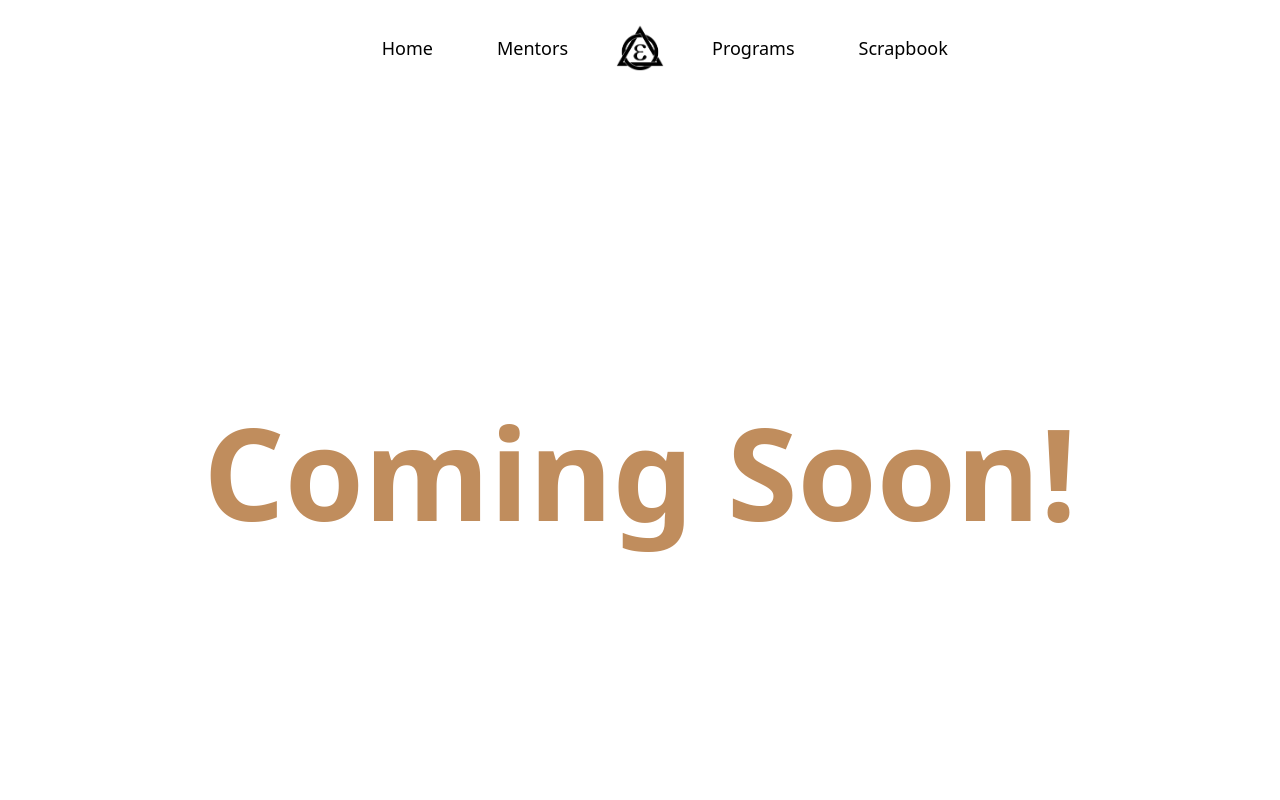
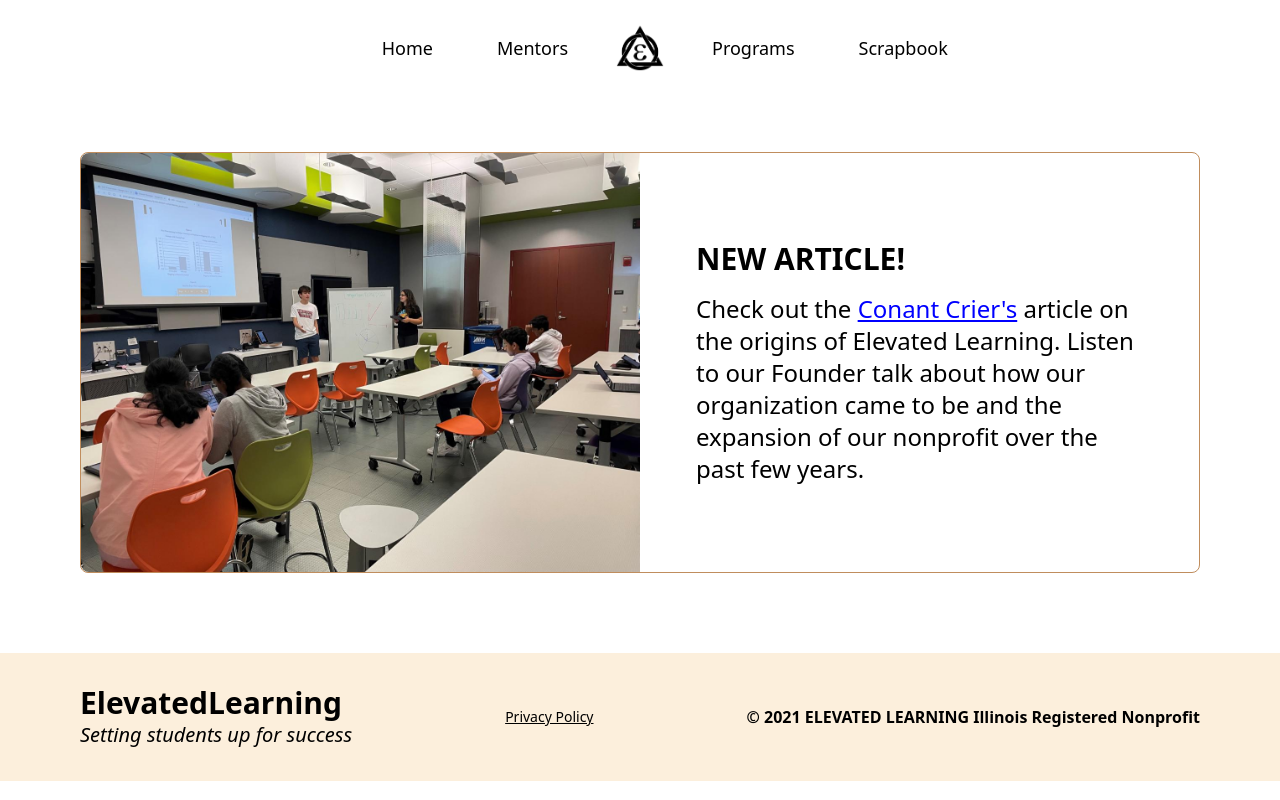
Before and after one commit to abhay1105/newelevatedtest, a React (Create React App) app: page /scrapbook in a window 1280 px wide. Shown: the top 800 px of the page. Built offline with nearby package versions, Linux system fonts and the light colour scheme.

Commit message:
added crier article to scrapbook, changed footer and header side

```diff
--- a/src/Scrapbook.js
+++ b/src/Scrapbook.js
@@ -1,10 +1,27 @@
 import React from 'react'
+import { RoughNotationGroup } from 'react-rough-notation'
+import RoughUnderline from './components/RoughUnderline'
 
 const Scrapbook = () => {
     return (
-        <div className='grid h-screen place-items-center'>
-            <div className='text-center'>
-                <p className='text-9xl font-bold text-main-shadow'>Coming Soon!</p>
+        // <div className='grid h-screen place-items-center'>
+        //     <div className='text-center'>
+        //         <p className='text-9xl font-bold text-main-shadow'>Coming Soon!</p>
+        //     </div>
+        // </div>
+        <div>
+            <div className='mx-4 lg:mx-20 my-10 lg:my-20'>
+                <div className='lg:flex justify-between items-center border border-main-shadow rounded-lg'>
+                    <div className='lg:w-1/2 w-full h-full'>
+                        <img className='rounded-l-lg w-full lg:h-full h-[33rem] object-cover' src='/crierArticleImg.jpeg' />
+                    </div>
+                    <div className='lg:w-1/2 p-6 lg:p-14 h-max space-y-4'>
+                        <p className='text-3xl font-bold'>NEW ARTICLE!</p>
+                        <div className='space-y-4 text-2xl'>
+                            <p>Check out the <a style={{ color: 'blue', fontWeight: 'semi-bold' }} href="https://conantcrier.com/features/conant-seniors-non-profit-organization-provides-free-education/" target="_blank"><u>Conant Crier's</u></a> article on the origins of Elevated Learning. Listen to our Founder talk about how our organization came to be and the expansion of our nonprofit over the past few years.</p>
+                        </div>
+                    </div>
+                </div>
             </div>
         </div>
     )
--- a/src/components/Footer.js
+++ b/src/components/Footer.js
@@ -12,7 +12,7 @@ const Footer = () => {
                 <PrivacyPolicy />
             </div>
             <div>
-                <p className="text-center text-background font-semibold">© 2021 ELEVATED LEARNING Illinois Registered Non-Profit</p>
+                <p className="text-center text-background font-semibold">© 2021 ELEVATED LEARNING Illinois Registered Nonprofit</p>
             </div>
         </div>
     )
--- a/src/components/HeaderSide.js
+++ b/src/components/HeaderSide.js
@@ -36,6 +36,32 @@ const HeaderSide = () => {
                         <div className='flex h-full bg-gray-800 bg-opacity-30'>
                             <div className='w-full h-full flex flex-col justify-between '>
                                 <div className='p-10'>
+                                    <p className='text-white text-4xl font-semibold'>Check Out Our Scrapbook!</p>
+                                </div>
+                                <div className='flex p-10'>
+                                    <a target="_blank" href={urls.SCRAPBOOK_URL}>
+                                        <div className='bg-white px-4 py-2 cursor-pointer'>
+                                            <p className='text-black text-lg'>Click Here</p>
+                                        </div>
+                                    </a>
+                                </div>
+                            </div>
+                            <div className='flex flex-col justify-center p-2'>
+                                <Dots currIndex={currImageIndex} setCurrIndex={setCurrImageIndex} />
+                            </div>
+                        </div>
+
+                    </div>
+                    <img src='/crierArticleImg.jpeg' className='h-full w-full object-cover' />
+                </div>
+            }
+            {
+                currImageIndex == 1 &&
+                <div className='relative h-full w-full'>
+                    <div className='absolute w-full h-full'>
+                        <div className='flex h-full bg-gray-800 bg-opacity-30'>
+                            <div className='w-full h-full flex flex-col justify-between '>
+                                <div className='p-10'>
                                     <p className='text-white text-4xl font-semibold'>Fall Classes Begin September 11th, 2022</p>
                                 </div>
                                 <div className='flex p-10'>
@@ -53,32 +79,6 @@ const HeaderSide = () => {
 
                     </div>
                     <img src='https://images.unsplash.com/photo-1444492417251-9c84a5fa18e0?ixlib=rb-1.2.1&ixid=MnwxMjA3fDB8MHxwaG90by1wYWdlfHx8fGVufDB8fHx8&auto=format&fit=crop&w=2835&q=80' className='h-full w-full object-cover' />
-                </div>
-            }
-            {
-                currImageIndex == 1 &&
-                <div className='relative h-full w-full'>
-                    <div className='absolute w-full h-full'>
-                        <div className='flex h-full bg-gray-800 bg-opacity-30'>
-                            <div className='w-full h-full flex flex-col justify-between '>
-                                <div className='p-10'>
-                                    <p className='text-white text-4xl font-semibold'>Interested in Becoming a Mentor?</p>
-                                </div>
-                                <div className='flex p-10'>
-                                    <a target="_blank" href={urls.MENTOR_FORM_URL}>
-                                        <div className='bg-white px-4 py-2 cursor-pointer'>
-                                            <p className='text-black text-lg'>Contact Us</p>
-                                        </div>
-                                    </a>
-                                </div>
-                            </div>
-                            <div className='flex flex-col justify-center p-2'>
-                                <Dots currIndex={currImageIndex} setCurrIndex={setCurrImageIndex} />
-                            </div>
-                        </div>
-
-                    </div>
-                    <img src='https://images.unsplash.com/photo-1620829813947-ef4246827355?ixlib=rb-1.2.1&ixid=MnwxMjA3fDB8MHxwaG90by1wYWdlfHx8fGVufDB8fHx8&auto=format&fit=crop&w=687&q=80' className='h-full w-full object-cover' />
                 </div>
             }
             {
--- a/src/urls.js
+++ b/src/urls.js
@@ -2,6 +2,7 @@ export const urls = {
 
     REGISTRATION_FORM_URL: "https://docs.google.com/forms/d/e/1FAIpQLSf383rUFTqegLTymEdMCk1XF9gH4actLaXAAcOok11P7ZGYBg/viewform?usp=sf_link",
     MENTOR_FORM_URL: "https://docs.google.com/forms/d/e/1FAIpQLSf5MK0ZoD-uTDCyZAgC735pPrHU51_XVUh1UZMCbl2pQCq2bg/viewform?usp=sf_link",
-    FEEDBACK_FORM_URL: "https://docs.google.com/forms/d/e/1FAIpQLSeqMBuMJj2FCfymGof9PAKqazOcRoqSY5UODyU4Rqwv6HTVbg/viewform?usp=sf_link"
+    FEEDBACK_FORM_URL: "https://docs.google.com/forms/d/e/1FAIpQLSeqMBuMJj2FCfymGof9PAKqazOcRoqSY5UODyU4Rqwv6HTVbg/viewform?usp=sf_link",
+    SCRAPBOOK_URL: "https://elevated-learning.org/scrapbook"
 
 }
```
Also changed, not shown: public/crierArticleImg.jpeg (added).
